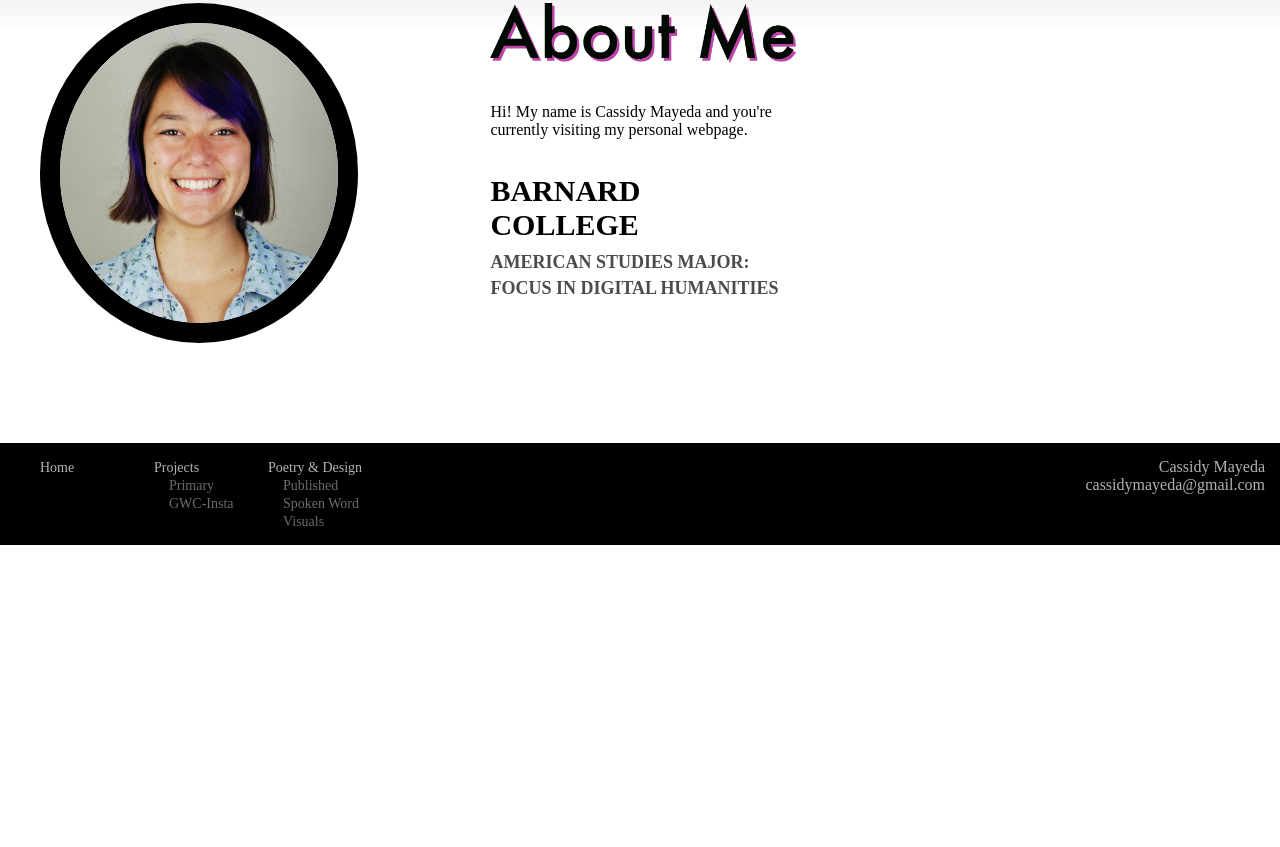
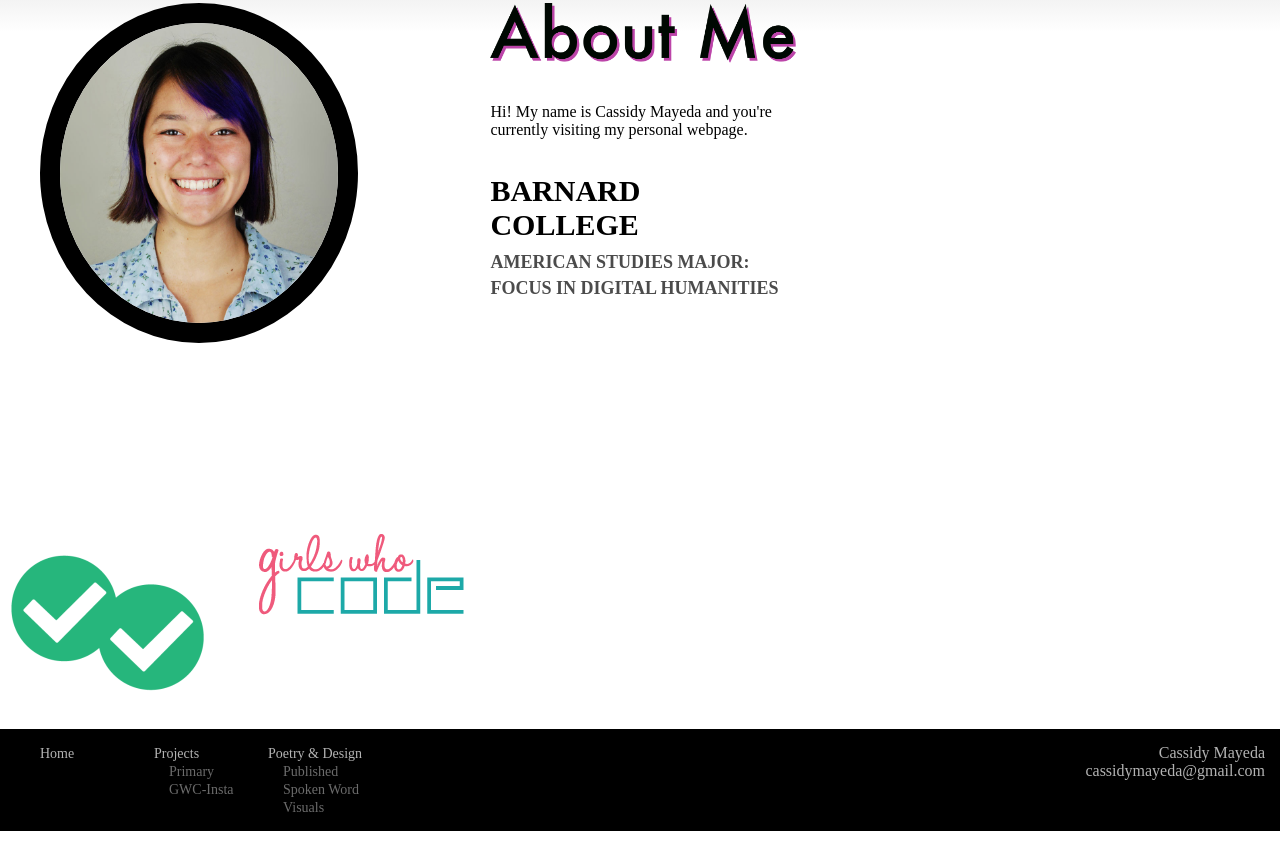
Before and after one commit to cmayeda/cmayeda.github.io, a plain HTML site: page index.html in a window 1280 px wide. Shown: the part 322-1169 px from the top of the page. Before the commit the page ends 883 px from the top, so only its background shows below. Drawn offline with Linux system fonts and the light colour scheme.

Commit message:
add another img

```diff
--- a/index.html
+++ b/index.html
@@ -64,7 +64,8 @@
 			<img src="">
 
 			<div class="row">
-				<img src="">
+				<img src="https://cmayeda.github.io/images/magooshLogo.png">
+				<img src="https://cmayeda.github.io/images/gwclogo.png"
 			</div>
 
 
```
Also changed, not shown: images/profExp.png (added).
